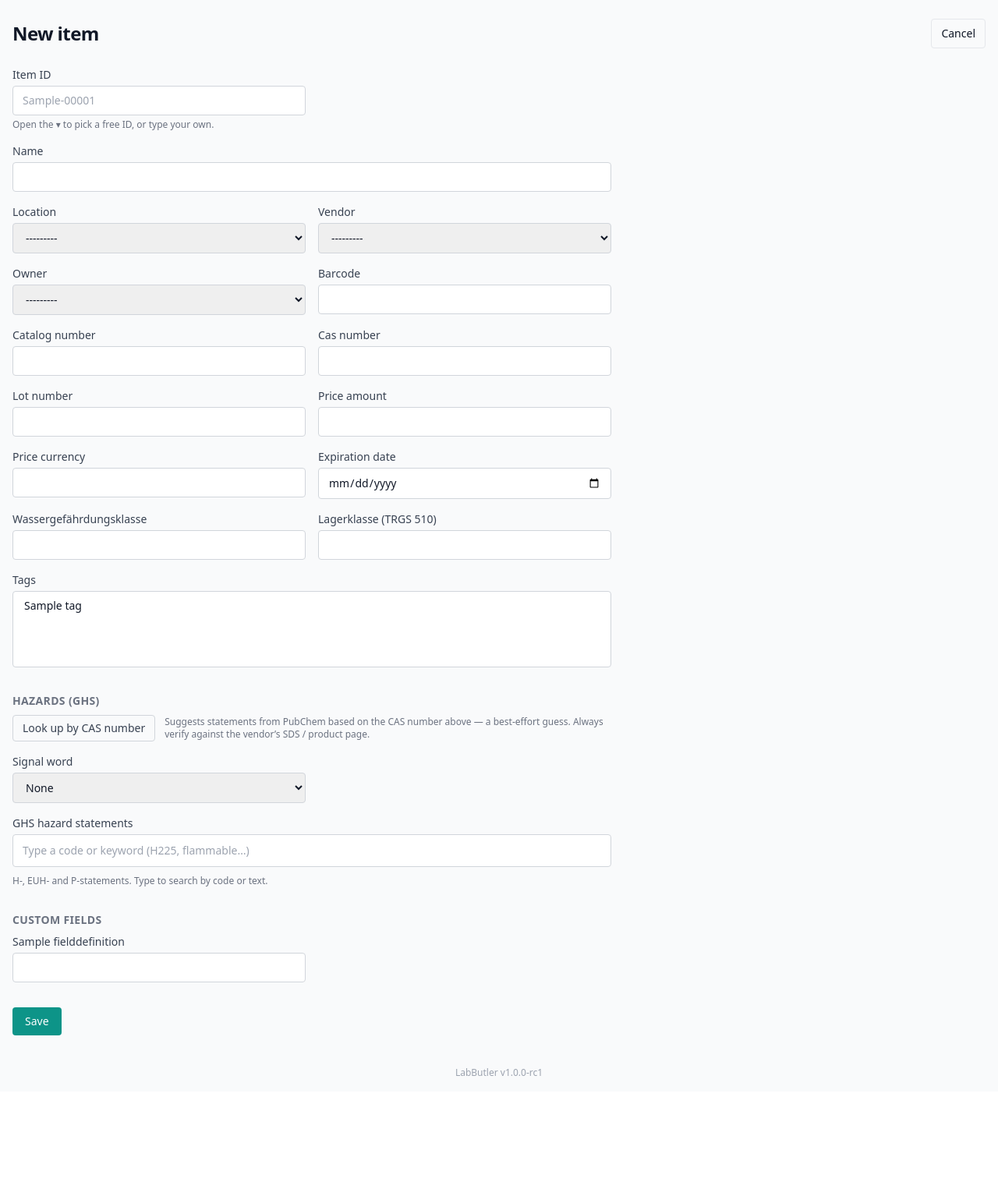
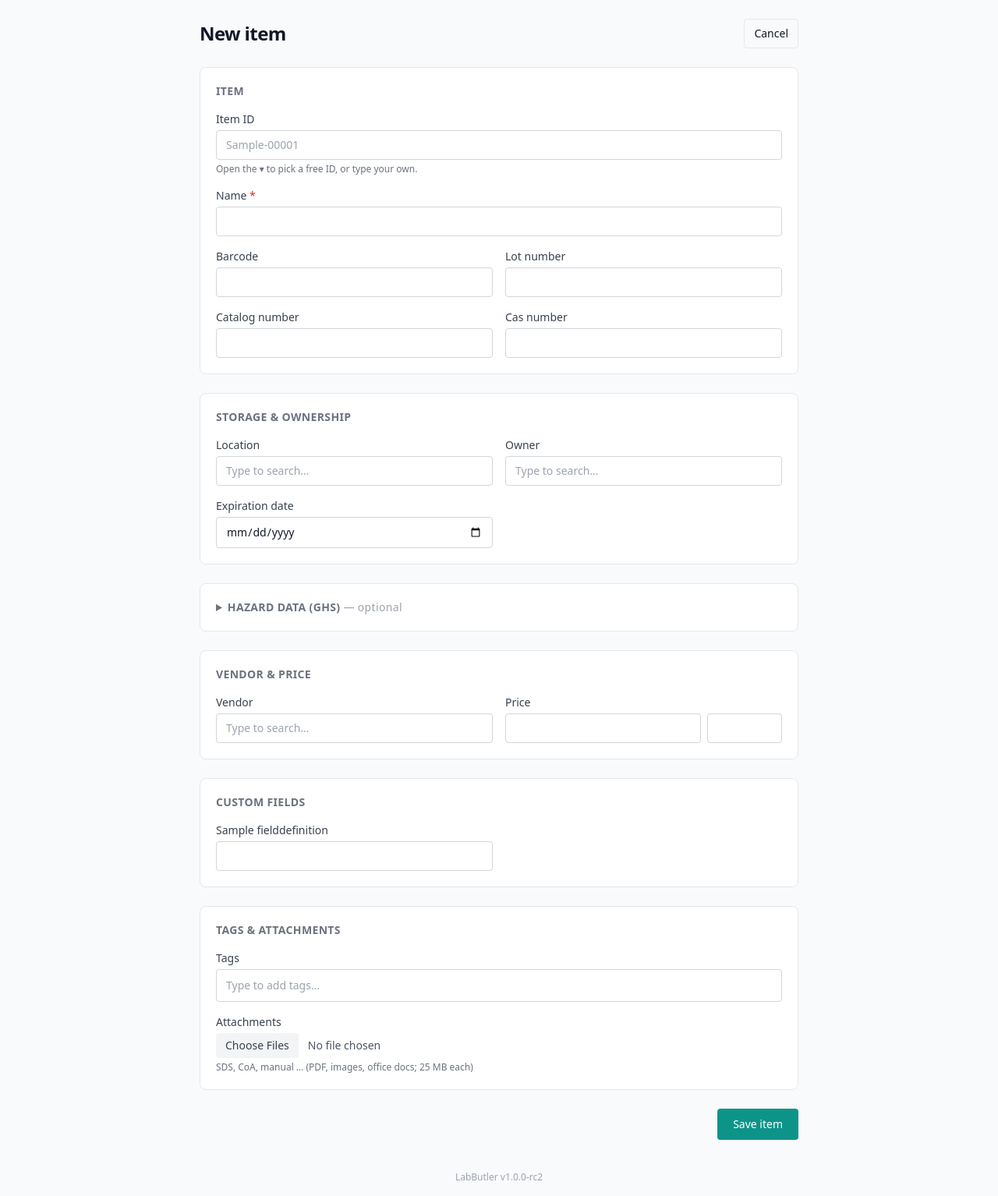
Before and after one commit to gebauer/labbutler, a Django app: page /inventory/new/ in a window 1280 px wide. Shown: the part 53-1587 px from the top of the page at 78% size. Before the commit the page ends 1433 px from the top, so only its background shows below. Run offline with Django 5.2, Linux system fonts and the light colour scheme; a user stored in the database is signed in; data comes from the database, SQL or seed files in the repository; tables that the repository leaves empty hold one stand-in row (values such as "Sample post"); data that the repository does not hold is empty; style sheets or scripts are compiled from the project's sources; parts of the project's set-up code (start-up, migrations or seed data) failed here and were passed over.

Commit message:
feat(inventory): rework item form flow and wire up attachments
Restructure the item create/edit form into the request form's section-card
layout (Item / Storage & ownership / collapsible Hazard data / Vendor & price /
Custom fields / Tags & attachments) and bring it to feature parity: files can
be attached on create, and vendors/tags can be created on the fly via the
shared combobox/tag widgets. The inventory _form_field partial is replaced by
the procurement one; the now-unused form grouping helpers are removed.

Co-Authored-By: Claude Fable 5 <noreply@anthropic.com>

```diff
--- a/apps/inventory/forms.py
+++ b/apps/inventory/forms.py
@@ -3,6 +3,11 @@
 Querysets for related fields (location, vendor, owner, tags) are scoped to the active
 lab so a form can never reference another tenant's rows. The human ID and legacy serial
 are intentionally absent: the ID is frozen at creation and never edited here.
+
+Vendors and tags can be created on the fly: the page's combobox/tag widgets write the
+typed names into ``new_vendor`` / ``new_tags`` hidden inputs, and the rows are only
+created when the item itself saves (nothing is created for an abandoned form). Files
+uploaded with the form are stored as attachments on the saved item.
 """
 
 from __future__ import annotations
@@ -11,6 +16,8 @@ from django import forms
 from django.db.models import Case, IntegerField, Value, When
 from django.templatetags.static import static
 
+from apps.attachments.forms import MAX_SIZE_MB, MultipleFileField
+from apps.attachments.models import Attachment
 from apps.procurement.models import Vendor
 from apps.tenancy.models import Lab, User
 
@@ -24,10 +31,6 @@ _INPUT_CLASS = (
 
 # Prefix that marks a dynamically-added custom-field form field.
 _CUSTOM_PREFIX = "cf_"
-
-# Model fields rendered in a dedicated "Hazards (GHS)" template section, not the
-# core-fields grid.
-HAZARD_FIELDS = ("signal_word", "hazards")
 
 
 class HazardStatementMultipleChoiceField(forms.ModelMultipleChoiceField):
@@ -95,6 +98,13 @@ def _custom_field(definition: FieldDefinition) -> forms.Field:
 class ItemForm(forms.ModelForm):
     """Edit the editable, structured fields of an :class:`Item`."""
 
+    new_vendor = forms.CharField(required=False, max_length=200, widget=forms.HiddenInput)
+    attachments = MultipleFileField(
+        required=False,
+        label="Attachments",
+        help_text=f"SDS, CoA, manual … (PDF, images, office docs; {MAX_SIZE_MB} MB each)",
+    )
+
     class Meta:
         model = Item
         fields = [
@@ -134,6 +144,18 @@ class ItemForm(forms.ModelForm):
         self.fields["owner"].queryset = User.objects.filter(memberships__lab=lab).distinct()
         self.fields["hazards"] = hazard_statement_field()
 
+        self.fields["vendor"].widget.attrs.update(
+            {"data-combobox": "", "data-combobox-create": "new_vendor"}
+        )
+        self.fields["location"].widget.attrs["data-combobox"] = ""
+        self.fields["owner"].widget.attrs["data-combobox"] = ""
+        self.fields["tags"].widget.attrs["data-tags"] = ""
+        self.fields["attachments"].widget.attrs["class"] = (
+            "block w-full text-sm text-gray-600 file:mr-3 file:rounded file:border-0 "
+            "file:bg-gray-100 file:px-3 file:py-1.5 file:text-sm file:font-medium "
+            "file:text-gray-700 hover:file:bg-gray-200"
+        )
+
         # New items get a chosen ID (from the preprinted pool); existing IDs are frozen.
         self.creating = self.instance.pk is None
         if self.creating:
@@ -161,16 +183,47 @@ class ItemForm(forms.ModelForm):
             field.initial = stored.get(definition.key)
             self.fields[f"{_CUSTOM_PREFIX}{definition.key}"] = field
 
-        if self.creating:
-            self.order_fields(["human_id", *[f for f in self.fields if f != "human_id"]])
-
         for field in self.fields.values():
             if isinstance(field.widget, forms.SelectMultiple):
                 field.widget.attrs.setdefault("class", _INPUT_CLASS + " h-32")
-            elif isinstance(field.widget, forms.CheckboxInput):
+            elif isinstance(field.widget, forms.CheckboxInput | forms.HiddenInput):
                 continue
             else:
                 field.widget.attrs.setdefault("class", _INPUT_CLASS)
+
+    def clean(self) -> dict:
+        cleaned = super().clean()
+        if hasattr(self.data, "getlist"):
+            raw_names = self.data.getlist("new_tags")
+        else:  # plain-dict data (tests)
+            raw_names = self.data.get("new_tags") or []
+        new_tags = []
+        for raw_name in raw_names:
+            name = raw_name.strip()
+            if not name:
+                continue
+            if len(name) > 100:
+                self.add_error(None, f"Tag “{name[:40]}…” is too long (max 100 characters).")
+            elif name.casefold() not in {tag.casefold() for tag in new_tags}:
+                new_tags.append(name)
+        cleaned["new_tags"] = new_tags
+        return cleaned
+
+    def save_attachments(self, *, user) -> None:
+        """Store files uploaded with the form as attachments on the saved item."""
+        for upload in self.cleaned_data.get("attachments", []):
+            Attachment.objects.create(
+                lab=self.lab,
+                uploaded_by=user,
+                target=self.instance,
+                file=upload,
+                original_name=upload.name,
+                size=upload.size,
+            )
+
+    def new_tag_names(self) -> list[str]:
+        """Pending on-the-fly tag names, so a re-rendered invalid form keeps them."""
+        return getattr(self, "cleaned_data", {}).get("new_tags", [])
 
     def clean_human_id(self) -> str:
         raw = (self.cleaned_data.get("human_id") or "").strip()
@@ -197,6 +250,9 @@ class ItemForm(forms.ModelForm):
 
     def save(self, commit: bool = True) -> Item:
         item = super().save(commit=False)
+        vendor_name = self.cleaned_data.get("new_vendor", "").strip()
+        if vendor_name and item.vendor is None:
+            item.vendor, _ = Vendor.objects.get_or_create(lab=self.lab, name=vendor_name)
         if self.creating:
             item.human_id = self.cleaned_data.get("human_id") or ids.suggest_ids(self.lab, 1)[0]
         values = dict(item.custom_fields or {})
@@ -212,15 +268,11 @@ class ItemForm(forms.ModelForm):
             self.save_m2m()
         return item
 
-    def core_fields(self) -> list:
-        """Bound fields for the model's own columns (for template grouping)."""
-        return [
-            f for f in self if not f.name.startswith(_CUSTOM_PREFIX) and f.name not in HAZARD_FIELDS
-        ]
-
-    def hazard_fields(self) -> list:
-        """Bound fields for the dedicated hazards section."""
-        return [self[name] for name in HAZARD_FIELDS]
+    def _save_m2m(self) -> None:
+        super()._save_m2m()
+        for name in self.cleaned_data.get("new_tags", []):
+            tag, _ = Tag.objects.get_or_create(lab=self.lab, name=name)
+            self.instance.tags.add(tag)
 
     def custom_fields_bound(self) -> list:
         """Bound fields for the lab custom-field pool."""
--- a/apps/inventory/views.py
+++ b/apps/inventory/views.py
@@ -182,12 +182,13 @@ def item_label(request: HttpRequest, pk: int) -> HttpResponse:
 @require_permission("manage_inventory")
 def item_create(request: HttpRequest) -> HttpResponse:
     if request.method == "POST":
-        form = ItemForm(request.POST, lab=request.lab)
+        form = ItemForm(request.POST, request.FILES, lab=request.lab)
         if form.is_valid():
             item = form.save(commit=False)  # form assigns the chosen/next-free human_id
             item.lab = request.lab
             item.save()
             form.save_m2m()
+            form.save_attachments(user=request.user)
             AuditEntry.record(
                 lab=request.lab,
                 actor=request.user,
@@ -210,9 +211,10 @@ def item_create(request: HttpRequest) -> HttpResponse:
 def item_edit(request: HttpRequest, pk: int) -> HttpResponse:
     item = get_object_or_404(Item, pk=pk, lab=request.lab)
     if request.method == "POST":
-        form = ItemForm(request.POST, instance=item, lab=request.lab)
+        form = ItemForm(request.POST, request.FILES, instance=item, lab=request.lab)
         if form.is_valid():
             form.save()
+            form.save_attachments(user=request.user)
             AuditEntry.record(
                 lab=request.lab,
                 actor=request.user,
--- a/pyproject.toml
+++ b/pyproject.toml
@@ -1,6 +1,6 @@
 [project]
 name = "labbutler"
-version = "1.0.0rc1"
+version = "1.0.0rc2"
 description = "Self-hosted lab inventory and procurement (a free LabSuit alternative)."
 readme = "README.md"
 requires-python = ">=3.11"
--- a/templates/inventory/_form_field.html
+++ /dev/null
@@ -1,6 +0,0 @@
-<div class="{% if field.name == 'name' or field.name == 'tags' %}sm:col-span-2{% endif %}">
-  <label for="{{ field.id_for_label }}" class="block text-sm font-medium text-gray-700">{{ field.label }}</label>
-  <div class="mt-1">{{ field }}</div>
-  {% if field.help_text %}<p class="mt-1 text-xs text-gray-500">{{ field.help_text }}</p>{% endif %}
-  {% for error in field.errors %}<p class="mt-1 text-xs text-red-600">{{ error }}</p>{% endfor %}
-</div>
--- a/templates/inventory/item_form.html
+++ b/templates/inventory/item_form.html
@@ -4,6 +4,7 @@
 {% block title %}{{ title }} · LabButler{% endblock %}
 
 {% block content %}
+  <div class="mx-auto max-w-3xl">
     <div class="flex items-center justify-between gap-4">
       <h1 class="text-2xl font-semibold tracking-tight">{{ title }}</h1>
       {% if item %}
@@ -17,49 +18,109 @@
       <p class="mt-1 font-mono text-xs text-gray-500">{{ item.human_id }} (frozen)</p>
     {% endif %}
 
-  <form method="post" class="mt-6 max-w-3xl">
+    <form method="post" enctype="multipart/form-data" class="mt-6 space-y-6">
       {% csrf_token %}
+      {{ form.new_vendor }}
+      {% for name in form.new_tag_names %}<input type="hidden" name="new_tags" value="{{ name }}">{% endfor %}
       {% if form.id_suggestions %}
         <datalist id="id-options">{% for suggestion in form.id_suggestions %}<option value="{{ suggestion }}"></option>{% endfor %}</datalist>
       {% endif %}
       {% if form.non_field_errors %}
-      <div class="mb-4 rounded border border-red-300 bg-red-50 px-3 py-2 text-sm text-red-700">{{ form.non_field_errors }}</div>
+        <div class="rounded border border-red-300 bg-red-50 px-3 py-2 text-sm text-red-700">{{ form.non_field_errors }}</div>
       {% endif %}
-    <div class="grid grid-cols-1 gap-4 sm:grid-cols-2">
-      {% for field in form.core_fields %}
-        {% include "inventory/_form_field.html" %}
-      {% endfor %}
+
+      {# ——— What ——— #}
+      <section class="rounded-lg border border-gray-200 bg-white p-5">
+        <h2 class="text-sm font-semibold uppercase tracking-wide text-gray-500">Item</h2>
+        <div class="mt-4 grid grid-cols-1 gap-4 sm:grid-cols-2">
+          {% if form.creating %}
+            <div class="sm:col-span-2">{% include "procurement/_form_field.html" with field=form.human_id %}</div>
+          {% endif %}
+          <div class="sm:col-span-2">{% include "procurement/_form_field.html" with field=form.name %}</div>
+          {% include "procurement/_form_field.html" with field=form.barcode %}
+          {% include "procurement/_form_field.html" with field=form.lot_number %}
+          {% include "procurement/_form_field.html" with field=form.catalog_number %}
+          {% include "procurement/_form_field.html" with field=form.cas_number %}
         </div>
+      </section>
 
-    <h2 class="mt-8 text-sm font-semibold uppercase tracking-wide text-gray-500">Hazards (GHS)</h2>
-    <div class="mt-2 space-y-4">
-      <div class="flex flex-wrap items-center gap-3">
+      {# ——— Storage & ownership ——— #}
+      <section class="rounded-lg border border-gray-200 bg-white p-5">
+        <h2 class="text-sm font-semibold uppercase tracking-wide text-gray-500">Storage &amp; ownership</h2>
+        <div class="mt-4 grid grid-cols-1 gap-4 sm:grid-cols-2">
+          {% include "procurement/_form_field.html" with field=form.location %}
+          {% include "procurement/_form_field.html" with field=form.owner %}
+          {% include "procurement/_form_field.html" with field=form.expiration_date %}
+        </div>
+      </section>
+
+      {# ——— Hazards (optional) ——— #}
+      <details class="rounded-lg border border-gray-200 bg-white" {% if form.hazards.value or form.signal_word.value or form.storage_class.value or form.wgk.value or form.hazards.errors %}open{% endif %}>
+        <summary class="cursor-pointer select-none p-5 text-sm font-semibold uppercase tracking-wide text-gray-500 hover:text-gray-700">
+          Hazard data (GHS) <span class="font-normal normal-case text-gray-400">— optional</span>
+        </summary>
+        <div class="space-y-4 px-5 pb-5">
+          <div class="flex flex-wrap items-start gap-3">
             <button type="button" data-ghs-lookup data-ghs-url="{% url 'inventory:ghs_lookup' %}"
-                class="rounded border border-gray-300 px-3 py-1.5 text-sm text-gray-700 hover:bg-gray-50">
+                    class="shrink-0 rounded border border-gray-300 px-3 py-1.5 text-sm text-gray-700 hover:bg-gray-50">
               Look up by CAS number
             </button>
             <div data-ghs-status class="min-w-0 flex-1 self-center text-xs text-gray-500">Suggests statements from PubChem based on the CAS number above — a best-effort guess. Always verify against the vendor&rsquo;s SDS / product page.</div>
           </div>
           <div class="grid grid-cols-1 gap-4 sm:grid-cols-2">
-        {% include "inventory/_form_field.html" with field=form.signal_word %}
+            {% include "procurement/_form_field.html" with field=form.signal_word %}
+            {% include "procurement/_form_field.html" with field=form.storage_class %}
+            {% include "procurement/_form_field.html" with field=form.wgk %}
           </div>
-      {% include "inventory/_form_field.html" with field=form.hazards %}
+          {% include "procurement/_form_field.html" with field=form.hazards %}
         </div>
+      </details>
 
+      {# ——— Vendor & price ——— #}
+      <section class="rounded-lg border border-gray-200 bg-white p-5">
+        <h2 class="text-sm font-semibold uppercase tracking-wide text-gray-500">Vendor &amp; price</h2>
+        <div class="mt-4 grid grid-cols-1 gap-4 sm:grid-cols-2">
+          {% include "procurement/_form_field.html" with field=form.vendor %}
+          <div>
+            <label for="{{ form.price_amount.id_for_label }}" class="block text-sm font-medium text-gray-700">Price</label>
+            <div class="mt-1 flex gap-2">
+              {{ form.price_amount }}
+              <div class="w-24 shrink-0">{{ form.price_currency }}</div>
+            </div>
+            {% for error in form.price_amount.errors|add:form.price_currency.errors %}
+              <p class="mt-1 text-xs text-red-600">{{ error }}</p>
+            {% endfor %}
+          </div>
+        </div>
+      </section>
+
+      {# ——— Custom fields ——— #}
       {% with custom=form.custom_fields_bound %}
         {% if custom %}
-        <h2 class="mt-8 text-sm font-semibold uppercase tracking-wide text-gray-500">Custom fields</h2>
-        <div class="mt-2 grid grid-cols-1 gap-4 sm:grid-cols-2">
+          <section class="rounded-lg border border-gray-200 bg-white p-5">
+            <h2 class="text-sm font-semibold uppercase tracking-wide text-gray-500">Custom fields</h2>
+            <div class="mt-4 grid grid-cols-1 gap-4 sm:grid-cols-2">
               {% for field in custom %}
-            {% include "inventory/_form_field.html" %}
+                {% include "procurement/_form_field.html" %}
               {% endfor %}
             </div>
+          </section>
         {% endif %}
       {% endwith %}
 
-    <div class="mt-8">
-      <button type="submit" class="rounded bg-teal-600 px-4 py-2 text-sm font-medium text-white hover:bg-teal-700">Save</button>
+      {# ——— Tags & attachments ——— #}
+      <section class="rounded-lg border border-gray-200 bg-white p-5">
+        <h2 class="text-sm font-semibold uppercase tracking-wide text-gray-500">Tags &amp; attachments</h2>
+        <div class="mt-4 space-y-4">
+          {% include "procurement/_form_field.html" with field=form.tags %}
+          {% include "procurement/_form_field.html" with field=form.attachments %}
+        </div>
+      </section>
+
+      <div class="flex items-center justify-end gap-3">
+        <button type="submit" class="rounded bg-teal-600 px-5 py-2.5 text-sm font-medium text-white hover:bg-teal-700">Save item</button>
       </div>
     </form>
+  </div>
   <script src="{% static 'js/forms.js' %}" defer></script>
 {% endblock %}
```
Also changed, not shown: apps/inventory/tests/test_item_form.py (added, +139 -0 lines), 1 other file. Lines whose indentation alone changed are shown as unchanged.
